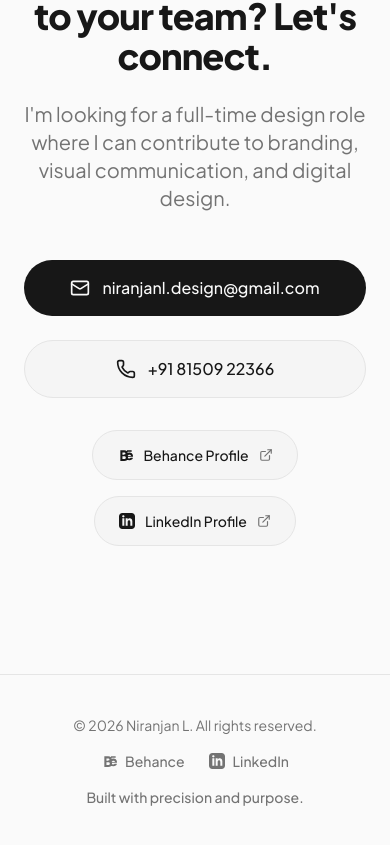
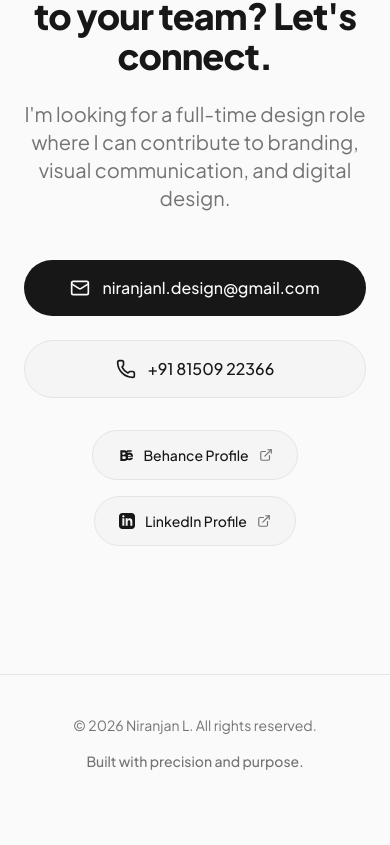
Before and after one commit to NirxnjxnL/Niranjan-L-portfolio, a Next.js app: page / in a window 390 px wide. Shown: the part 7893-8738 px from the top of the page. After the commit the page ends 8704 px from the top, so only its background shows below. Built offline with nearby package versions, Linux system fonts and the light colour scheme.

Commit message:
Remove duplicate Behance and LinkedIn links from navbar and footer, keeping them in contact section

```diff
--- a/src/components/Footer.tsx
+++ b/src/components/Footer.tsx
@@ -3,38 +3,9 @@ export default function Footer() {
 
   return (
     <footer className="py-10 border-t border-border bg-neutral-50 dark:bg-neutral-950">
-      <div className="max-w-7xl mx-auto px-6 flex flex-col md:flex-row items-center justify-between text-muted-foreground text-sm gap-4">
+      <div className="max-w-7xl mx-auto px-6 flex flex-col md:flex-row items-center justify-between text-muted-foreground text-sm">
         <p>&copy; {currentYear} Niranjan L. All rights reserved.</p>
-
-        <div className="flex items-center gap-6">
-          <a
-            href="https://www.behance.net/niranjanl3"
-            target="_blank"
-            rel="noopener noreferrer"
-            className="hover:text-foreground transition-colors flex items-center gap-2 font-medium"
-            aria-label="Behance profile"
-          >
-            <svg className="h-4 w-4 fill-current" viewBox="0 0 24 24" aria-hidden="true">
-              <path d="M22 7h-7v-2h7v2zm1.726 10c-.442 1.297-2.029 3-5.101 3-3.074 0-5.564-1.729-5.564-5.675 0-3.91 2.325-5.92 5.466-5.92 3.082 0 4.964 1.782 5.375 4.426.078.506.104 1.185.074 1.828h-8.814c.07 1.348 1.171 2.569 2.871 2.569 1.175 0 2.048-.485 2.507-1.228h3.186zm-5.174-5.404c-1.391 0-2.261.854-2.456 2.062h4.945c-.097-1.189-.968-2.062-2.489-2.062zm-13.552-6.596h5.864c3.414 0 5.094 1.63 5.094 4.093 0 1.536-.782 2.684-2.188 3.262 1.723.477 2.766 1.85 2.766 3.691 0 2.898-2.158 4.954-5.926 4.954h-5.61v-16zm3.176 6.551h2.247c1.365 0 2.296-.549 2.296-1.784 0-1.127-.852-1.688-2.176-1.688h-2.367v3.472zm0 6.368h2.477c1.551 0 2.592-.587 2.592-1.961 0-1.332-.977-1.924-2.529-1.924h-2.54v3.885z" />
-            </svg>
-            <span>Behance</span>
-          </a>
-
-          <a
-            href="https://www.linkedin.com/in/niranjan-l-381b71394/"
-            target="_blank"
-            rel="noopener noreferrer"
-            className="hover:text-foreground transition-colors flex items-center gap-2 font-medium"
-            aria-label="LinkedIn profile"
-          >
-            <svg className="h-4 w-4 fill-current" viewBox="0 0 24 24" aria-hidden="true">
-              <path d="M19 0h-14c-2.761 0-5 2.239-5 5v14c0 2.761 2.239 5 5 5h14c2.762 0 5-2.239 5-5v-14c0-2.761-2.238-5-5-5zm-11 19h-3v-11h3v11zm-1.5-12.268c-.966 0-1.75-.79-1.75-1.764s.784-1.764 1.75-1.764 1.75.79 1.75 1.764-.783 1.764-1.75 1.764zm13.5 12.268h-3v-5.604c0-3.368-4-3.113-4 0v5.604h-3v-11h3v1.765c1.396-2.586 7-2.777 7 2.476v6.759z" />
-            </svg>
-            <span>LinkedIn</span>
-          </a>
-        </div>
-
-        <p className="font-medium">Built with precision and purpose.</p>
+        <p className="mt-4 md:mt-0 font-medium">Built with precision and purpose.</p>
       </div>
     </footer>
   )
--- a/src/components/Navbar.tsx
+++ b/src/components/Navbar.tsx
@@ -18,23 +18,6 @@ export default function Navbar() {
             <Link href="/#work" className="hover:text-neutral-500 transition-colors">Work</Link>
             <Link href="/#about" className="hover:text-neutral-500 transition-colors">About</Link>
             <Link href="/#contact" className="hover:text-neutral-500 transition-colors">Contact</Link>
-            <span className="w-px h-4 bg-neutral-300 dark:bg-neutral-800" aria-hidden="true" />
-            <a
-              href="https://www.behance.net/niranjanl3"
-              target="_blank"
-              rel="noopener noreferrer"
-              className="hover:text-neutral-500 transition-colors"
-            >
-              Behance
-            </a>
-            <a
-              href="https://www.linkedin.com/in/niranjan-l-381b71394/"
-              target="_blank"
-              rel="noopener noreferrer"
-              className="hover:text-neutral-500 transition-colors"
-            >
-              LinkedIn
-            </a>
           </div>
 
           <button
```
